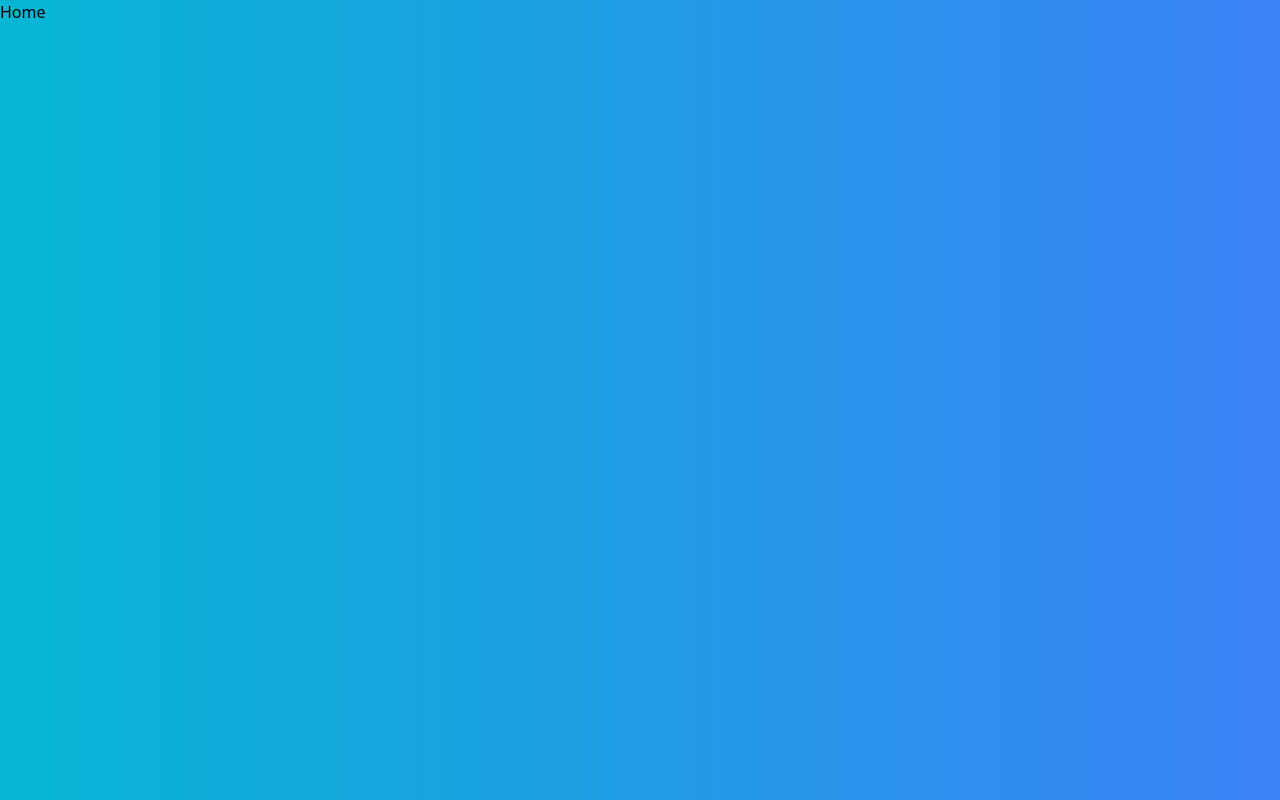
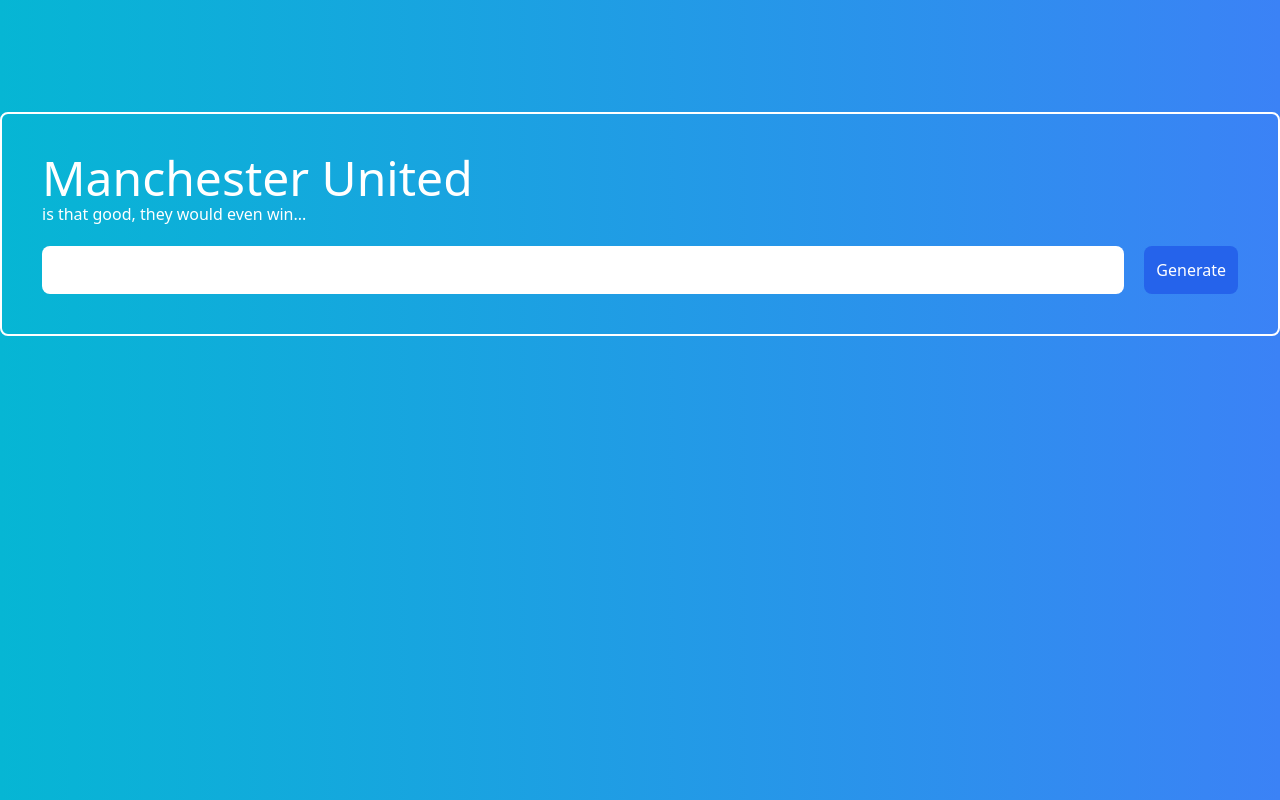
Before and after one commit to dev-sampsonorson/play-firebase, an Angular app: page / in a window 1280 px wide. Built offline with nearby package versions, Linux system fonts and the light colour scheme.

Commit message:
feat: add template content

```diff
--- a/src/app/app.component.html
+++ b/src/app/app.component.html
@@ -1 +1,10 @@
-Home
+<div class="flex justify-center mt-28">
+  <div class="border-2 border-white rounded-lg container md-auto p-10 text-white flex-col">
+    <h1 class="text-5xl">Manchester United</h1>
+    <span>is that good, they would even win...</span>
+    <div class="mt-5 flex">
+      <input class="w-full mr-5 p-2 rounded-lg text-black pl-4" type="text" />
+      <button class="bg-blue-600 text-white rounded-lg p-3 cursor-pointer">Generate</button>
+    </div>
+  </div>
+</div>
```
